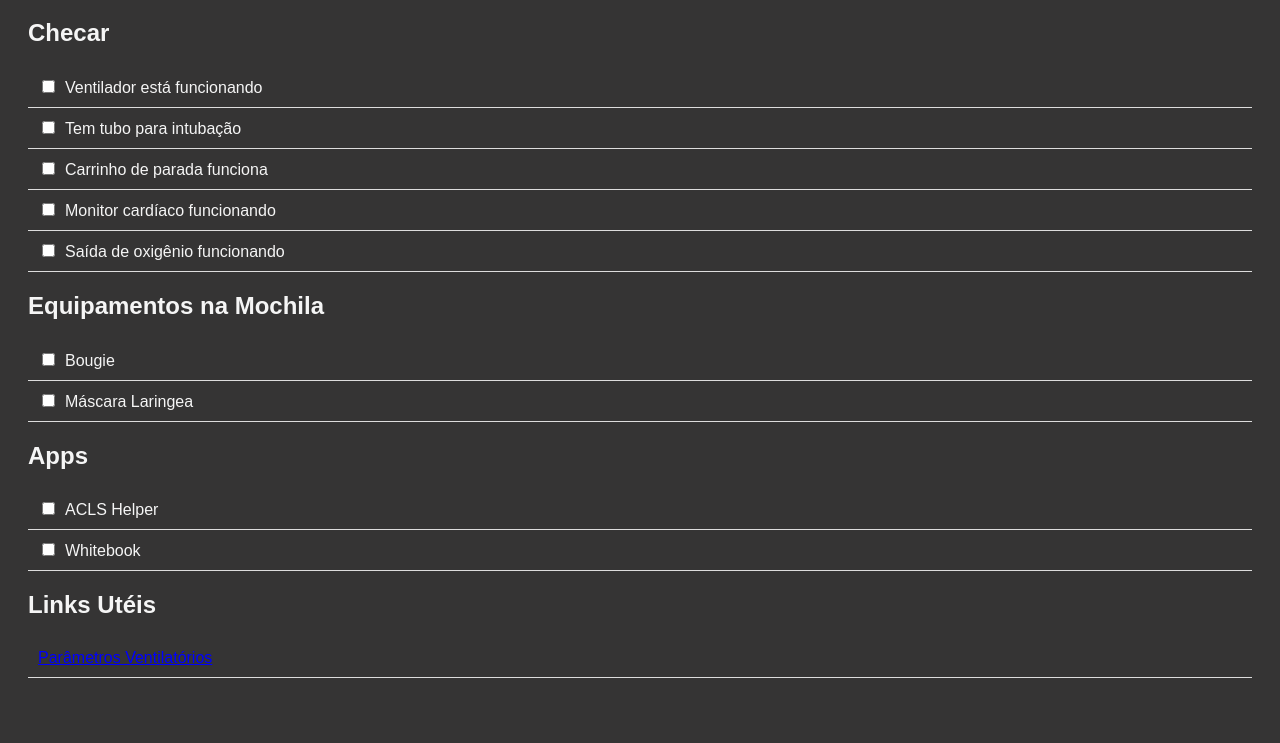
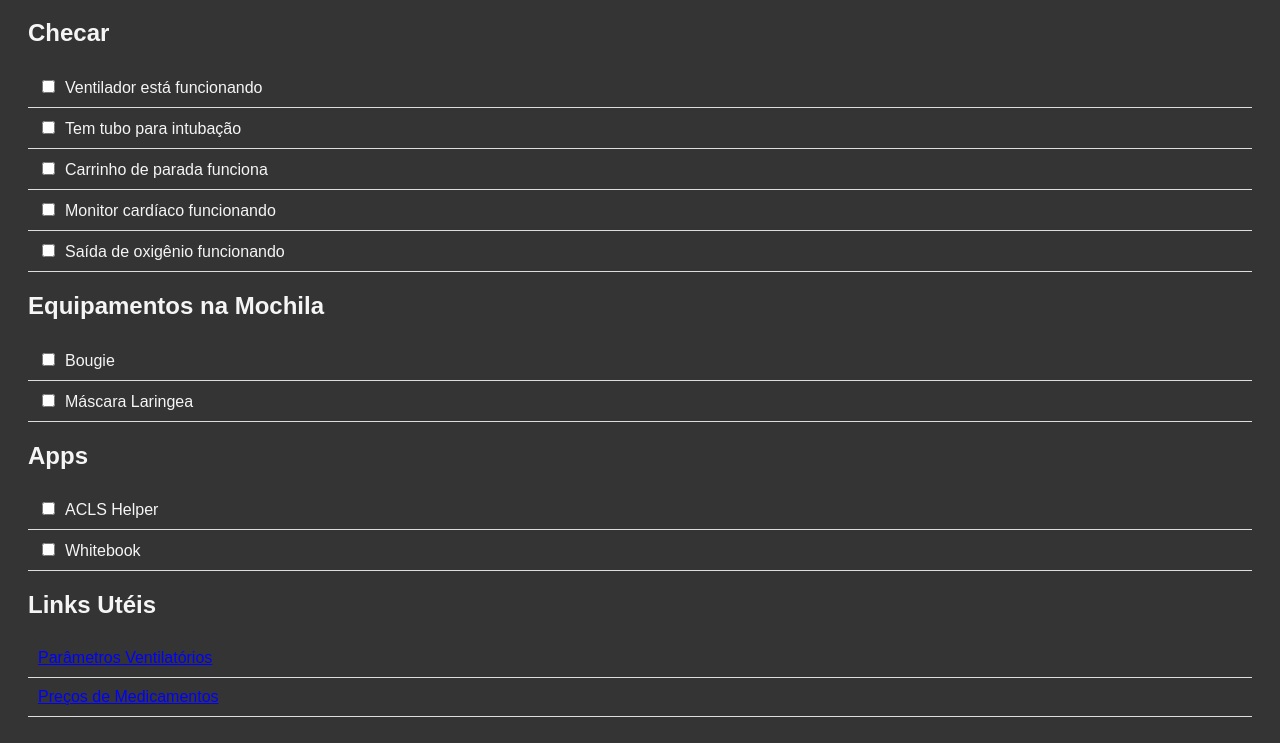
Before and after one commit to ahermanoml/checklistplantao, a plain HTML site: page index.html in a window 1280 px wide. Shown: the part 89-832 px from the top of the page. Before the commit the page ends 811 px from the top, so only its background shows below. Drawn offline with Linux system fonts and the light colour scheme; a script that the page names is missing.

Commit message:
Link Preço Medicamentos

```diff
--- a/index.html
+++ b/index.html
@@ -32,6 +32,7 @@
         <h2>Links Utéis</h2>
         <ul>
             <li> <a href="calculadoraPesoIdeal.html">Parâmetros Ventilatórios</a></li>
+            <li> <a href="https://www.gov.br/anvisa/pt-br/assuntos/medicamentos/cmed/precos"> Preços de Medicamentos</li>
         </ul>
 
     </main>
```
